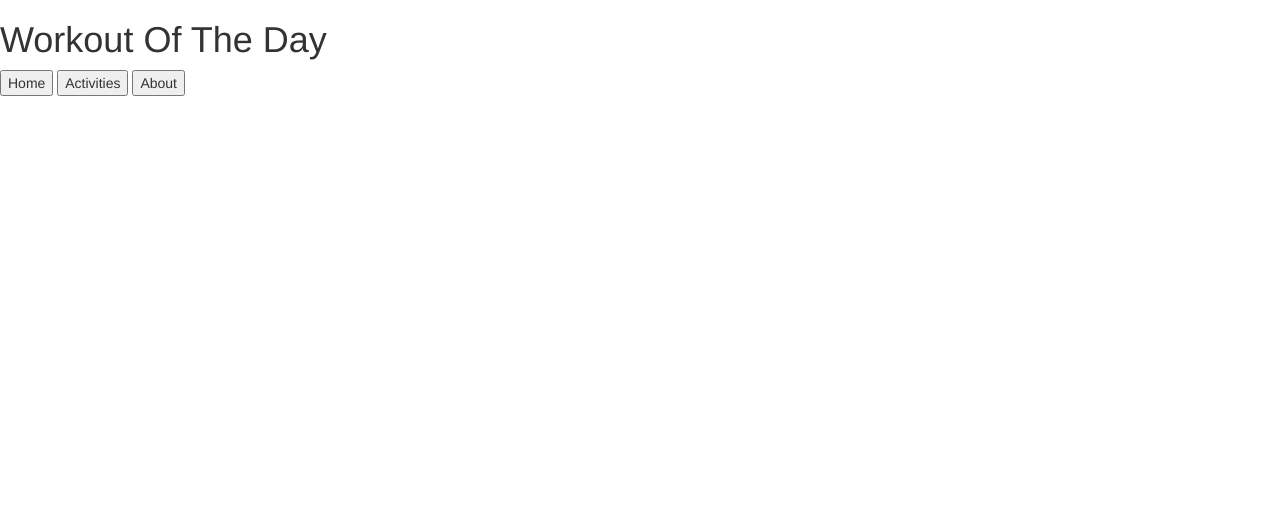
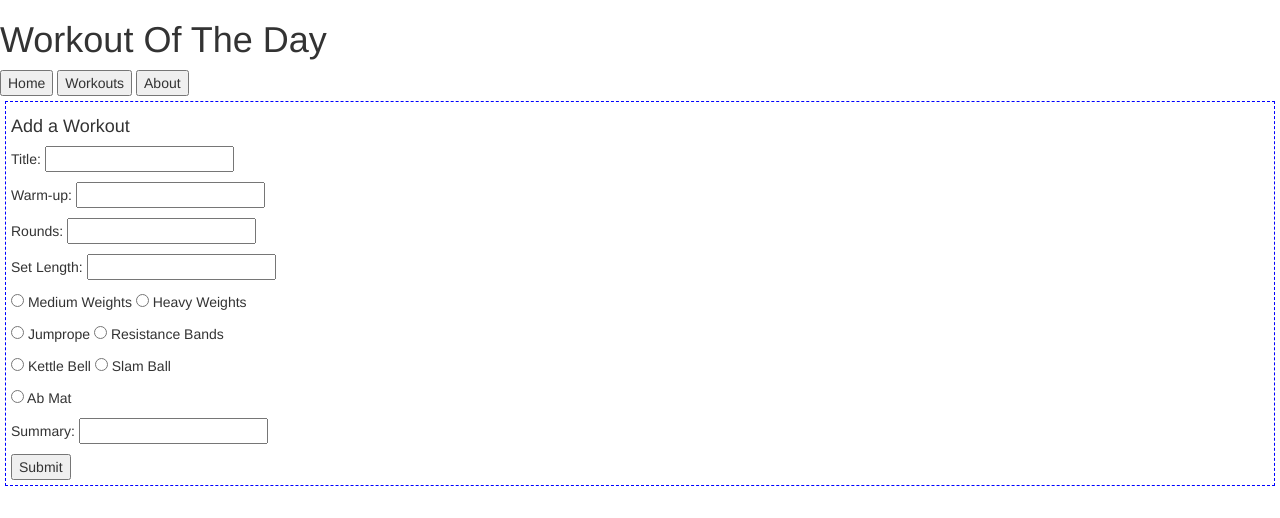
Before and after one commit to gamaur/Project_4_WOD, a website: page public/index.html in a window 1280 px wide. Drawn offline with nearby package versions, Linux system fonts and the light colour scheme; some packages are replaced by stand-ins of ours.

```diff
--- a/public/controllers/workouts_controller.js
+++ b/public/controllers/workouts_controller.js
@@ -5,7 +5,7 @@
     .module('workoutOfDay')
     .controller('WorkoutsController', WorkoutsController);
 
-    WorkoutsController.$inject = ["$log", "$scope", "$stateParams", "workoutsDataService"];
+    WorkoutsController.$inject = ["$log", "$scope", "$stateParams", "workoutDataService"];
 
     function WorkoutsController($log, $scope, $stateParams, workoutDataService){
       $scope.workout = workoutDataService[$stateParams.id];
--- a/public/index.html
+++ b/public/index.html
@@ -6,7 +6,6 @@
       <link rel="stylesheet" href="https://maxcdn.bootstrapcdn.com/bootstrap/3.3.6/css/bootstrap.min.css" integrity="sha384-1q8mTJOASx8j1Au+a5WDVnPi2lkFfwwEAa8hDDdjZlpLegxhjVME1fgjWPGmkzs7" crossorigin="anonymous">
       <link rel="stylesheet" href="https://fonts.googleapis.com/icon?family=Material+Icons">
       <link rel="stylesheet" href="/assets/css/main.css">
-
       <script src="https://ajax.googleapis.com/ajax/libs/angularjs/1.4.5/angular.min.js"></script>
       <script src="https://cdnjs.cloudflare.com/ajax/libs/angular-ui-router/0.2.15/angular-ui-router.min.js"></script>
 
@@ -15,7 +14,7 @@
       <h1>Workout Of The Day</h1>
 
       <button ui-sref-active="active" ui-sref="home"> Home </button>
-      <button ui-sref-active="active" ui-sref="activities"> Activities </button>
+      <button ui-sref-active="active" ui-sref="workouts"> Workouts </button>
       <button ui-sref-active="active" ui-sref="about"> About </button>
 
       <ui-view>
--- a/public/services/workout.dataservice.js
+++ b/public/services/workout.dataservice.js
@@ -2,14 +2,14 @@
   "use strict";
 
   angular
-    .module("playtimePicks")
-    .factory("activityDataService", activityDataService);
+    .module("workoutOfDay")
+    .factory("workoutDataService", workoutDataService);
 
-  activityDataService.$inject = [];
+  workoutDataService.$inject = [];
 
-  function activityDataService(){
+  function workoutDataService(){
 
-    var activities= [
+    var workouts= [
         {
           title: "workout 1",
           warm_up: "12 minutes",
@@ -112,6 +112,6 @@
     //    };
     //  };
 
-    return activities;
+    return workouts;
   };
 })();
```
Also changed, not shown: public/templates/workouts.html (+1 -1 lines).
